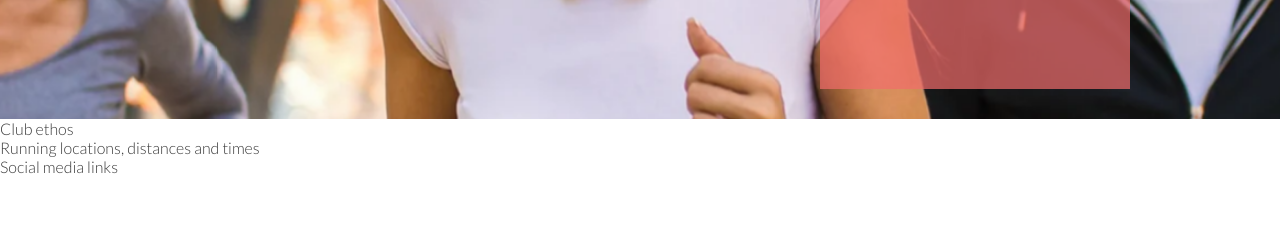
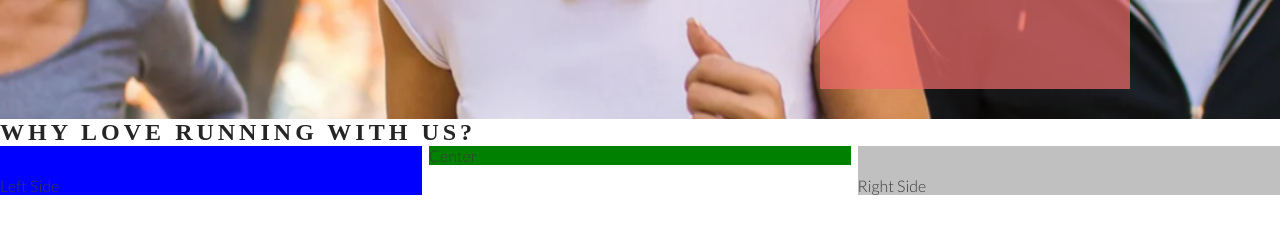
Before and after one commit to Maurizio-GitHub/love-running, a plain HTML site: page index.html in a window 1280 px wide. Shown: the part 556-800 px from the top of the page. Drawn offline with nearby package versions, Linux system fonts and the light colour scheme.

Commit message:
Feat: added Club Ethos main structure

```diff
--- a/assets/css/style.css
+++ b/assets/css/style.css
@@ -1,4 +1,4 @@
-/* Main Rules*/
+/* Main Rules */
 @import url('https://fonts.googleapis.com/css2?family=Lato:wght@300&family=Oswald&display=swap');
 
 * {
@@ -13,7 +13,7 @@ body {
     color: #3a3a3a;
 }
 
-/* Headers and Logo*/
+/* Headers and Logo */
 
 h1, h2 {
     font-family: Oswald sans-serif;
@@ -25,18 +25,19 @@ h1, h2 {
 #logo {
     float: left;
     font-size: 280%;
+    margin-left: 30px;
 }
 
-/* Navigation Links*/
+/* Navigation Links */
+
+#menu, #logo {
+    line-height: 75px;
+}
 
 #menu {
     font-size: 110%;
     letter-spacing: 4px;
     float: right;
-}
-
-#menu, #logo {
-    line-height: 75px;
 }
 
 #menu > li {
@@ -58,7 +59,7 @@ h1, h2 {
     border-bottom: 1px solid #3a3a3a;
 }
 
-/* Hero Image and Cover Text*/
+/* Hero Image and Cover Text */
 
 #hero-image-tuning {
     height: 600px;
@@ -104,3 +105,29 @@ h1, h2 {
     right: 150px;
     position: absolute;
 }
+
+/* Club Ethos Section */
+
+#club-ethos {
+    height: 600px;
+}
+
+#left-about {
+    padding-top: 30px;
+    width: 33%;
+    float: left;
+    background-color: blue;
+}
+
+#right-about {
+    padding-top: 30px;
+    width: 33%;
+    float: right;
+    background-color: silver;
+}
+
+#center-about {
+    width: 33%;
+    margin: 0 auto;
+    background-color: green;
+}
--- a/index.html
+++ b/index.html
@@ -37,7 +37,12 @@
             <h3>Dublin Docklands & Phoenix Park</h3>
         </div>
     </section>
-    <section>Club ethos</section>
+    <section id="club-ethos">
+        <h1>Why Love Running With Us?</h1>
+        <div id="left-about">Left Side</div>
+        <div id="right-about">Right Side</div>
+        <div id="center-about">Center</div>
+    </section>
     <section>Running locations, distances and times</section>
     <footer>Social media links</footer>
 </body>
```
